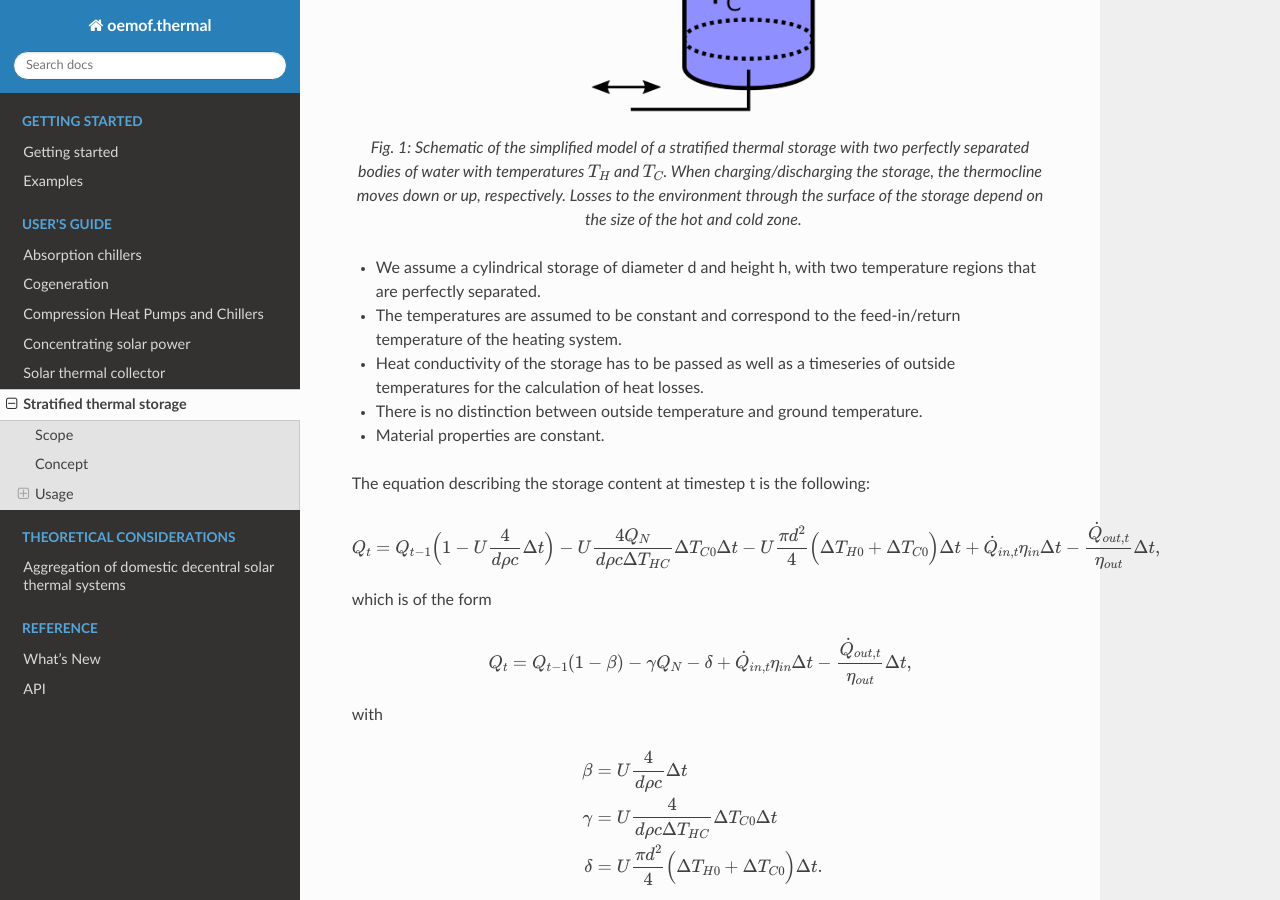
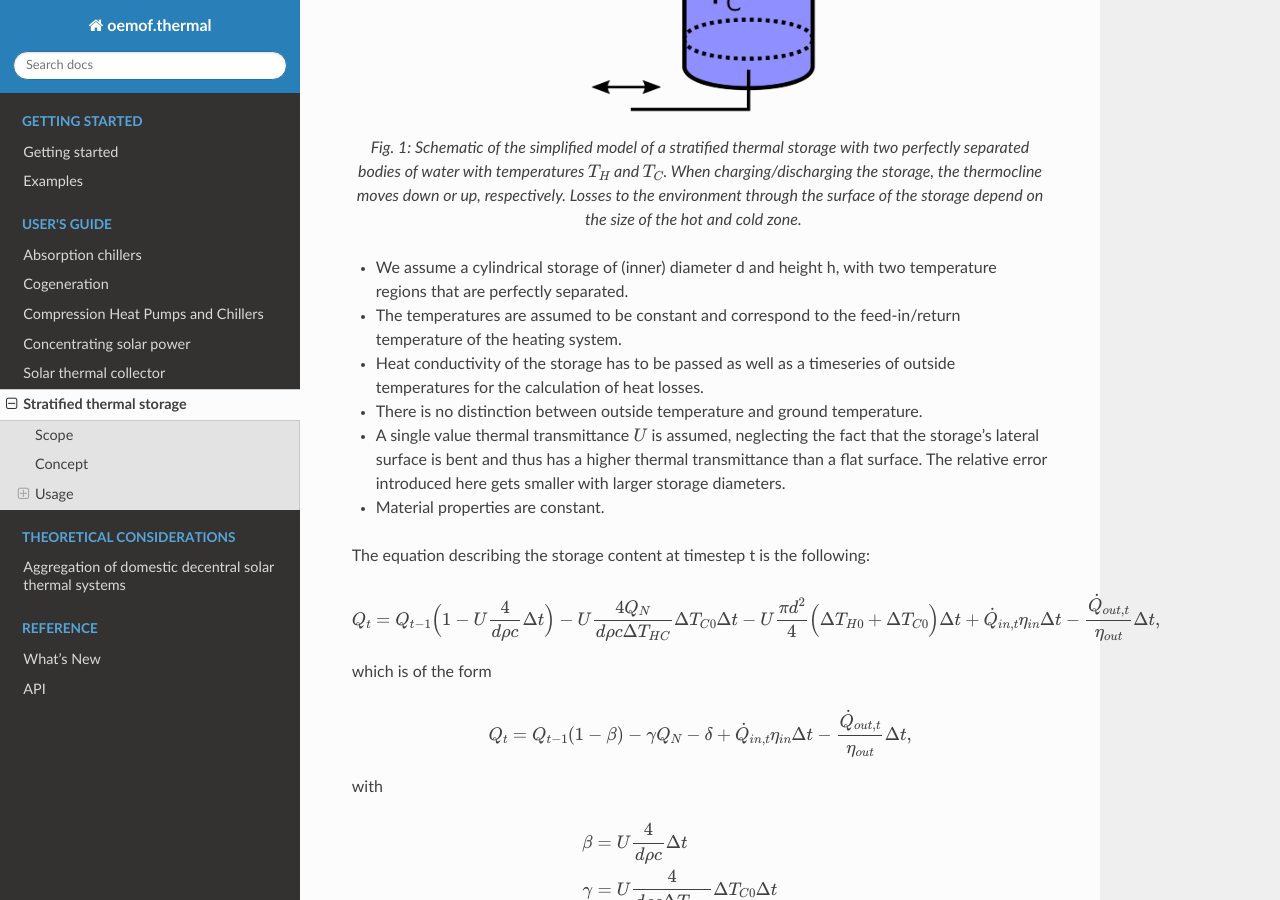
Before and after one commit to oemof/oemof-thermal, a Sphinx documentation site: the page built from docs/stratified_thermal_storage.rst, in a window 1280 px wide and 900 px high, scrolled down 659 px. Built offline with Sphinx 7.4.7 and the Read the Docs theme 2.0.0, drawn with Linux system fonts in a browser that asks for light colours; formulas are drawn with MathJax 3.

Commit message:
Add comment on assumptions in docs

```diff
--- a/docs/stratified_thermal_storage.rst
+++ b/docs/stratified_thermal_storage.rst
@@ -28,13 +28,17 @@ A simplified 2-zone-model of a stratified thermal energy storage.
    down or up, respectively. Losses to the environment through the surface of the
    storage depend on the size of the hot and cold zone.
 
-* We assume a cylindrical storage of diameter d and height h,
+* We assume a cylindrical storage of (inner) diameter d and height h,
   with two temperature regions that are perfectly separated.
 * The temperatures are assumed to be constant and correspond to
   the feed-in/return temperature of the heating system.
 * Heat conductivity of the storage has to be passed as well as a timeseries
   of outside temperatures for the calculation of heat losses.
 * There is no distinction between outside temperature and ground temperature.
+* A single value thermal transmittance :math:`U` is assumed, neglecting the
+  fact that the storage's lateral surface is bent and thus has a higher thermal
+  transmittance than a flat surface. The relative error introduced here gets
+  smaller with larger storage diameters.
 * Material properties are constant.
 
 The equation describing the storage content at timestep t is the following:
```
